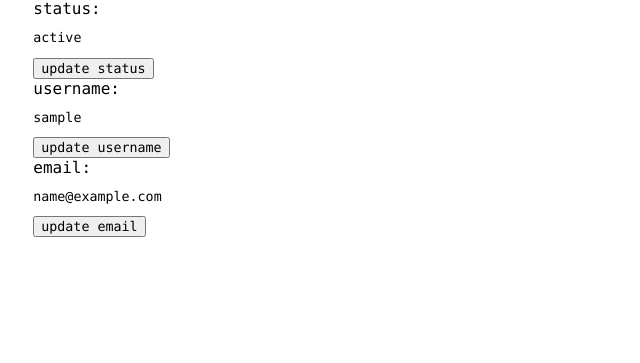
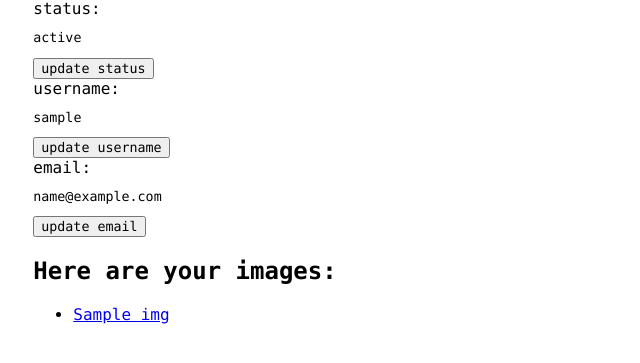
Before and after one commit to franklindyer/agora-app, a Flask app: template src/templates/account.html in a window 1280 px wide. Shown: the part 168-531 px from the top of the page, without its empty margins (0-640 px from the left). Run offline with Flask 3, Linux system fonts and the light colour scheme; the template is opened without the code that fills it: most values are stand-ins (such as "Sample title", 1, 10 or a date in 2020); parts of the project's set-up code (start-up, migrations or seed data) failed here and were passed over.

Commit message:
list of user's images now appears on their account page

```diff
--- a/src/templates/account.html
+++ b/src/templates/account.html
@@ -14,5 +14,13 @@
 
     {{ editable_option("email", data['email']) }}
 
+    <!-- TODO: replace this with a fancier image list, or even put this in another template  -->
+    <h2>Here are your images:</h2>
+    <ul>
+    {% for img in data['images'] %}
+        <li><a href="/userimg/{{ img['accessid'] }}">{{ img['title'] }}</a></li>
+    {% endfor %}
+    </ul>
+
 </div>
 {% endblock %}
```
